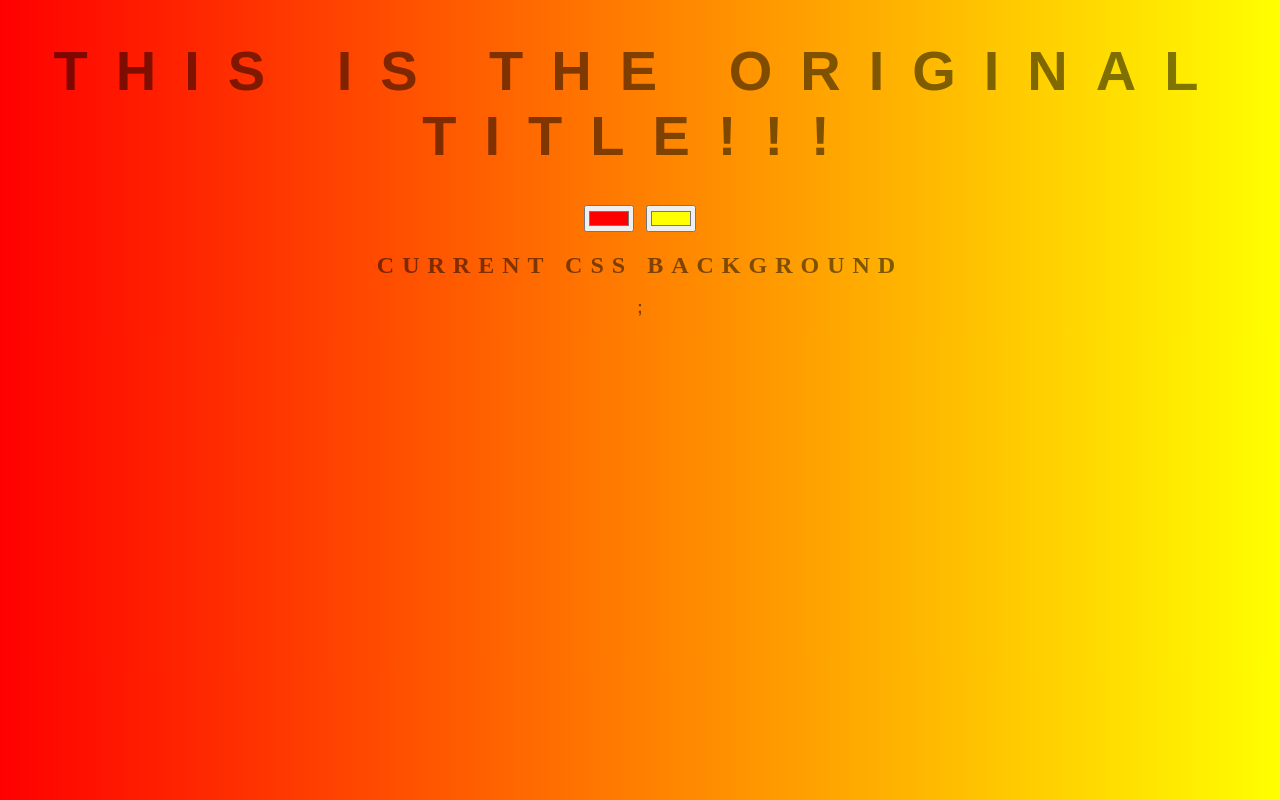
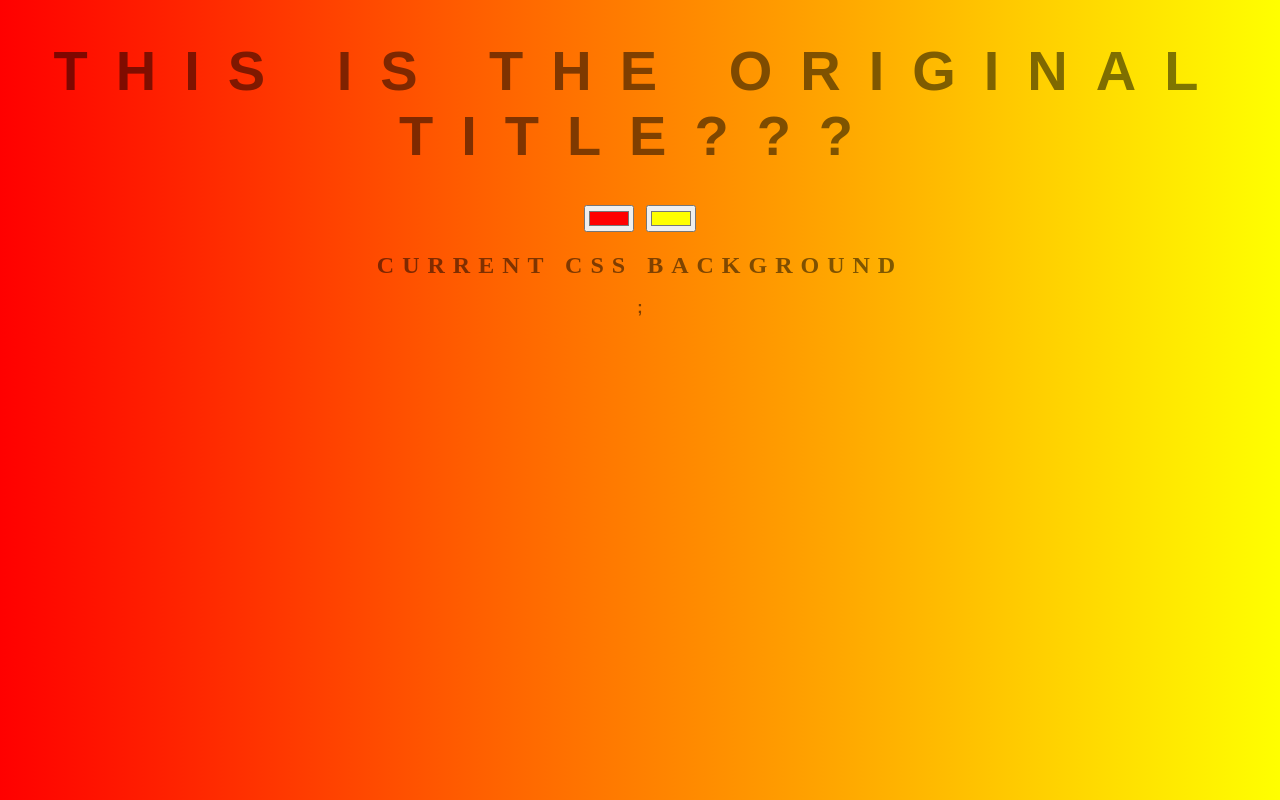
Before and after one commit to dplasenciam/background-generator, a plain HTML site: page index.html in a window 1280 px wide. Drawn offline with Linux system fonts and the light colour scheme.

Commit message:
cambio del NE

```diff
--- a/index.html
+++ b/index.html
@@ -8,7 +8,7 @@
   </head>
   <body id="gradient">
     <header>
-      <h1>This is the original title!!!</h1>
+      <h1>This is the original title???</h1>
     </header>
     <div class="container">
       <div class="colorPicker">
```
